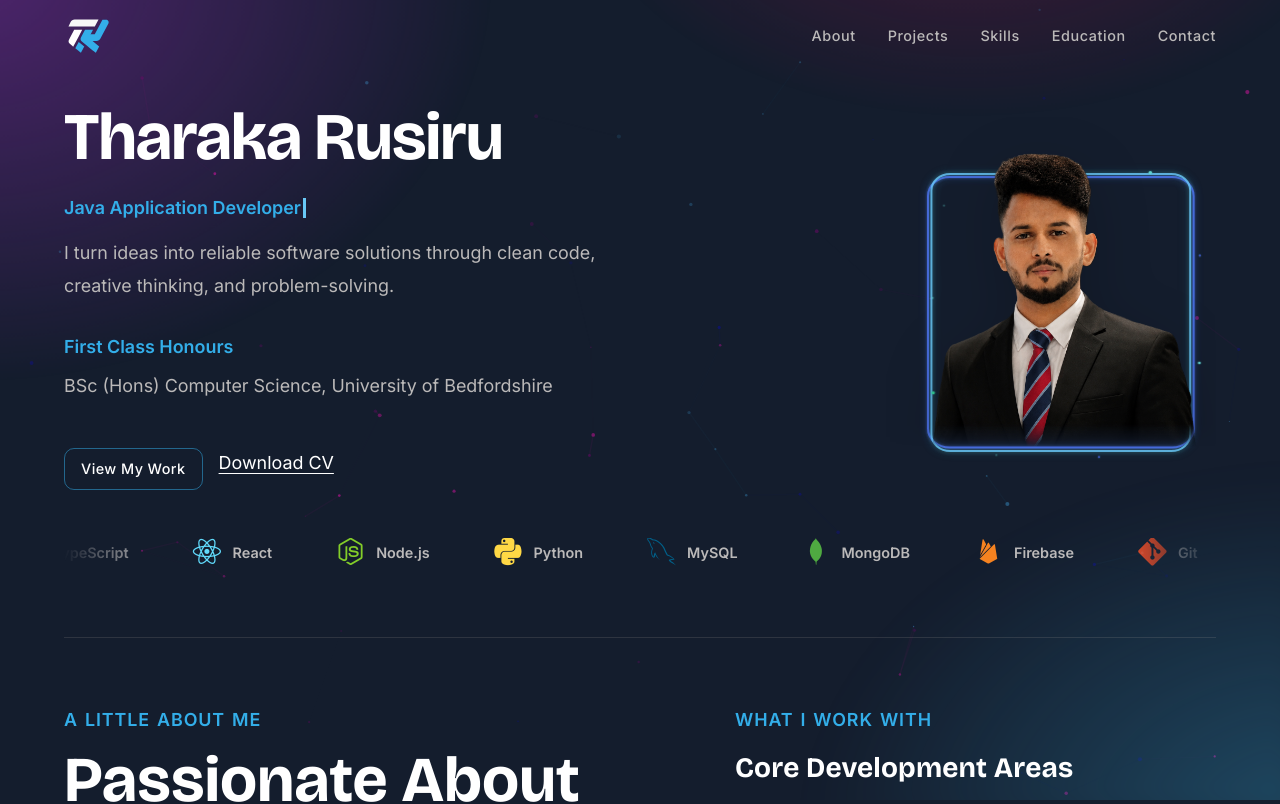
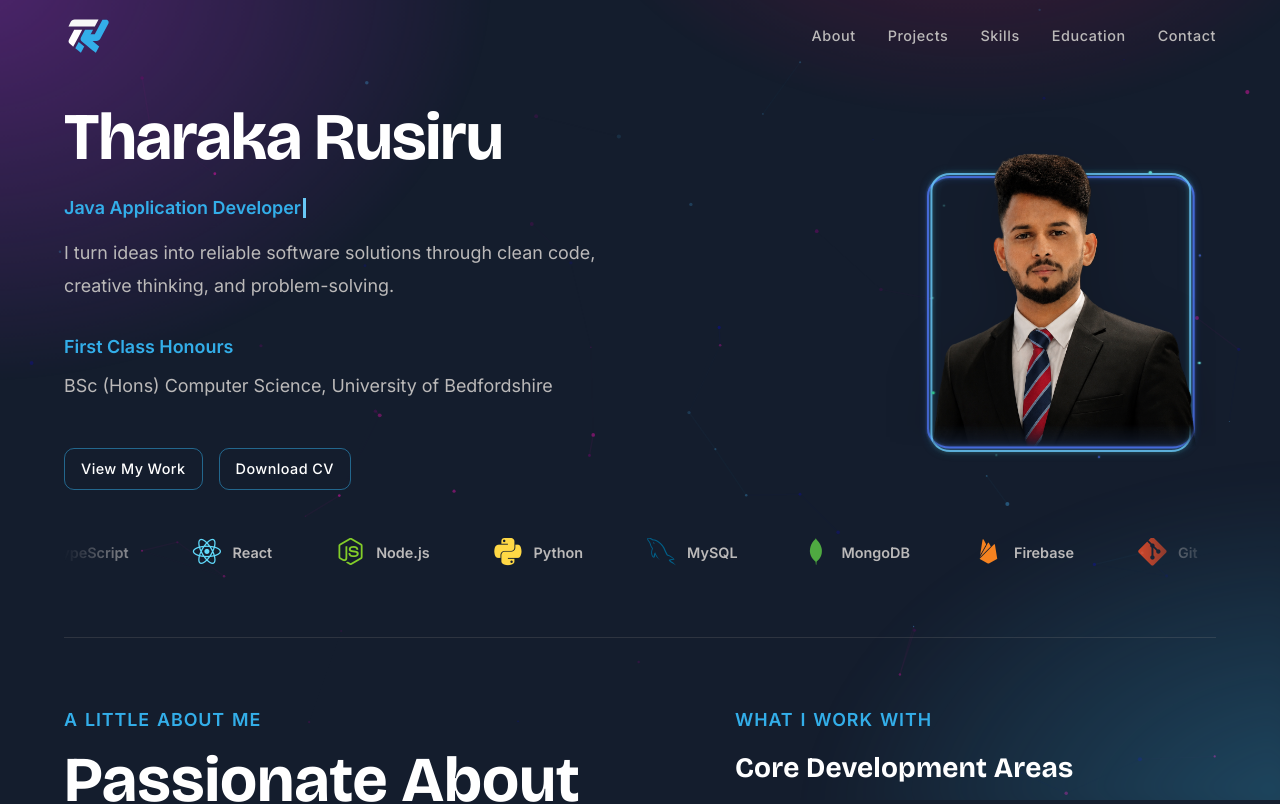
Before and after one commit to RashenTharaka/Portfolio, a React (Vite) app: page / in a window 1280 px wide. Shown: the top 804 px of the page. Built offline with nearby package versions, Linux system fonts and the light colour scheme.

Commit message:
Update CV button

```diff
--- a/src/components/Hero.tsx
+++ b/src/components/Hero.tsx
@@ -92,7 +92,7 @@ export default function Hero() {
             {/* Hidden completely until a real CV path is set in portfolio.ts */}
             {cvPath && (
               <a
-                className="hero__cta hero__cta--secondary"
+                className="hero__cta hero__cta--primarybtn"
                 href={cvPath}
                 download
               >
```
